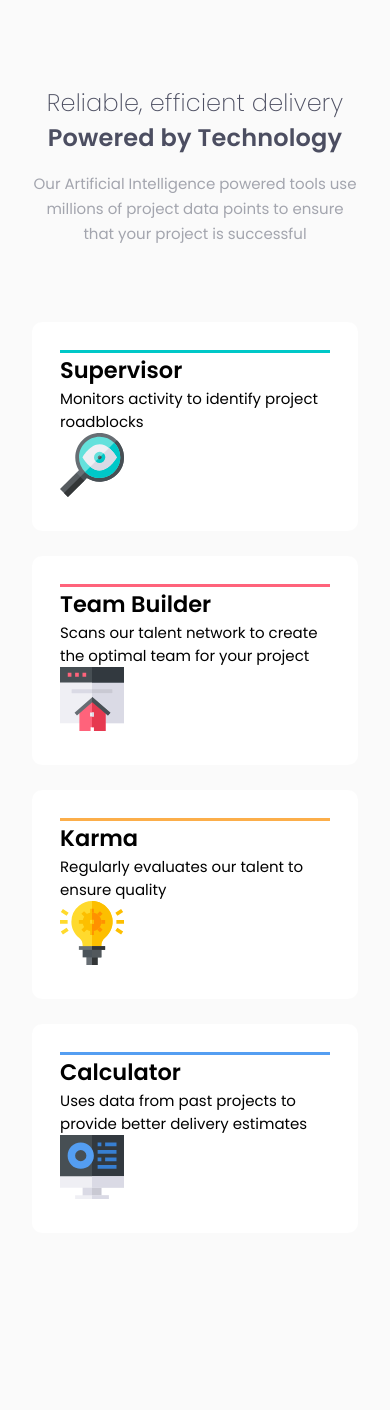
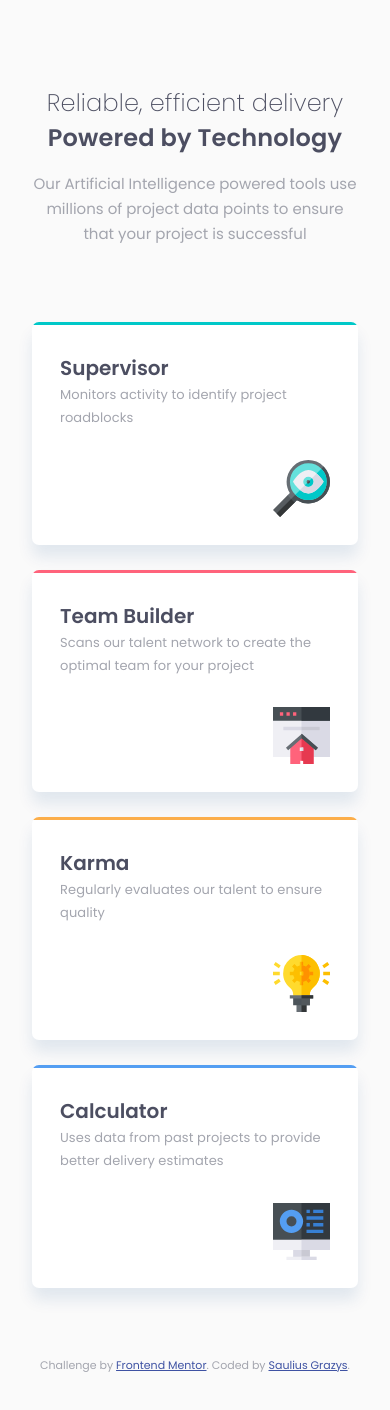
Before and after one commit to sgrazys/four-card-feature-section, a React (Create React App) app: page / in a window 390 px wide. Shown: the top 1410 px of the page. Before the commit the page ends 1318 px from the top, so only its background shows below. Built offline with nearby package versions, Linux system fonts and the light colour scheme.

Commit message:
mobile version

```diff
--- a/src/App.jsx
+++ b/src/App.jsx
@@ -4,6 +4,7 @@ import IconTeamBuilder from './img/icon-team-builder.svg';
 import IconKarma from './img/icon-karma.svg';
 import IconCalculator from './img/icon-calculator.svg';
 import Card from './components/Card';
+import Footer from './components/Footer';
 
 const features = [
 	{
@@ -36,6 +37,7 @@ const features = [
 
 function App() {
 	return (
+		<>
 			<section className='section'>
 				<header className='header'>
 					<h2 className='header__subheading'>
@@ -43,18 +45,23 @@ function App() {
 					</h2>
 					<h1 className='header__heading'>Powered by Technology</h1>
 					<p className='header__description'>
-					Our Artificial Intelligence powered tools use millions of
-					project data points to ensure that your project is
+						Our Artificial Intelligence powered tools use millions
+						of project data points to ensure that your project is
 						successful
 					</p>
 				</header>
 
 				<ul className='features-list'>
 					{features.map((feature) => (
-					<Card feature={feature} />
+						<Card
+							feature={feature}
+							key={feature.title}
+						/>
 					))}
 				</ul>
 			</section>
+			<Footer />
+		</>
 	);
 }
 
--- a/src/sass/App.scss
+++ b/src/sass/App.scss
@@ -32,18 +32,19 @@ body *::before {
 body {
 	font-family: var(--font-primary);
 	font-size: 1.5rem;
-
+	color: var(--color-gray);
 	background-color: var(--color-gray-light);
 	padding: 8.5rem 3.2rem;
 }
 
 .section {
 	display: grid;
-	width: 100%;
-	max-width: 800px;
+	justify-content: center;
+	justify-items: center;
 
 	.header {
 		text-align: center;
+		max-width: 600px;
 		&__subheading {
 			font-size: 2.4rem;
 			font-weight: 200;
@@ -74,10 +75,43 @@ body {
 
 		.card {
 			background-color: #fff;
-			// box-shadow: 0 3rem 1.5rem rgba(#0a7fe5a3, 0.2);
-			border-radius: 1rem;
+			border-radius: 0.7rem;
+			box-shadow: 0 1.2rem 1.5rem rgba(#0d4687, 0.1);
+			overflow: hidden;
+			max-width: 500px;
 
-			padding: 2.8rem;
+			&__container {
+				display: flex;
+				flex-direction: column;
+				padding: 2.8rem;
+			}
+
+			&__title {
+				font-size: 2rem;
+				font-weight: 600;
+				color: var(--color-gray-dark);
+			}
+			&__description {
+				font-size: 1.3rem;
+				letter-spacing: 0.09px;
+				line-height: 1.77;
+				margin-bottom: 2.358em;
+			}
+
+			&__icon {
+				width: 5.7rem;
+				height: 5.7rem;
+				align-self: flex-end;
+			}
 		}
 	}
 }
+
+.attribution {
+	font-size: 1.1rem;
+	text-align: center;
+	padding-top: 6.272em;
+}
+.attribution a {
+	color: hsl(228, 45%, 44%);
+}
```
Lines whose indentation alone changed are shown as unchanged.
